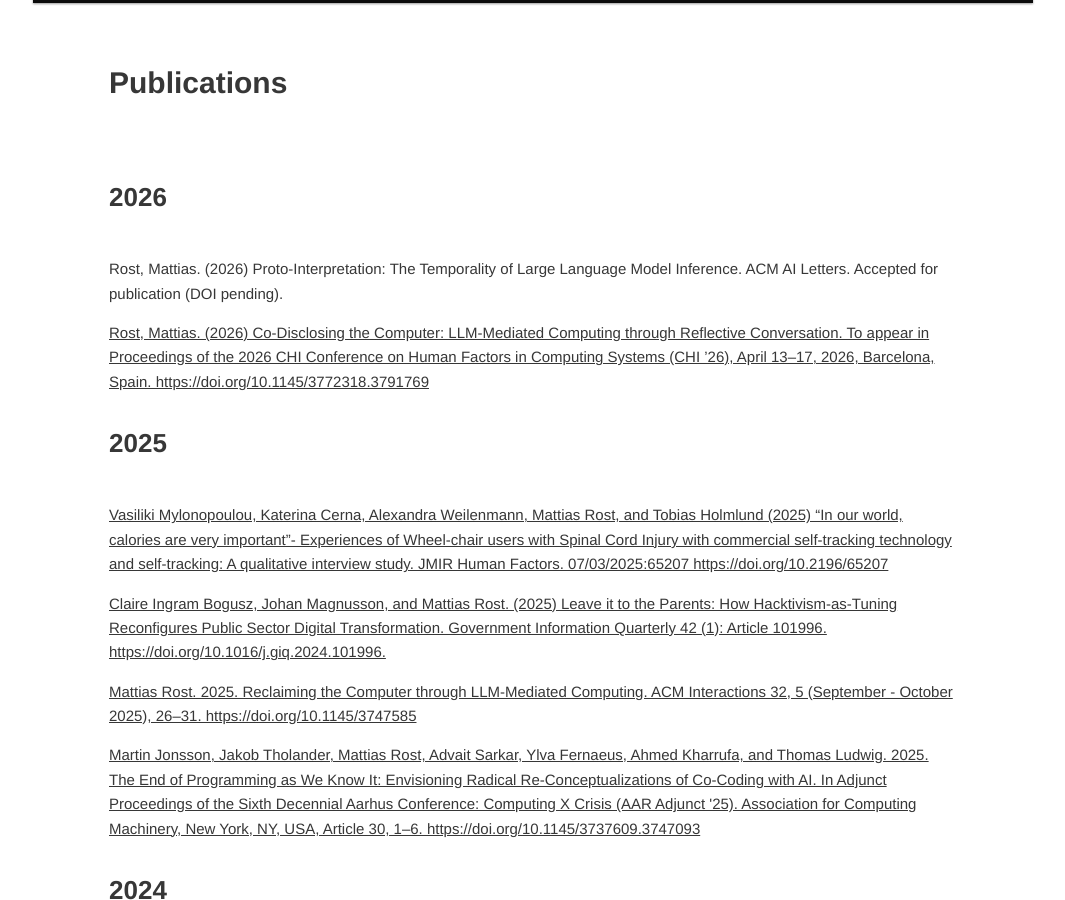
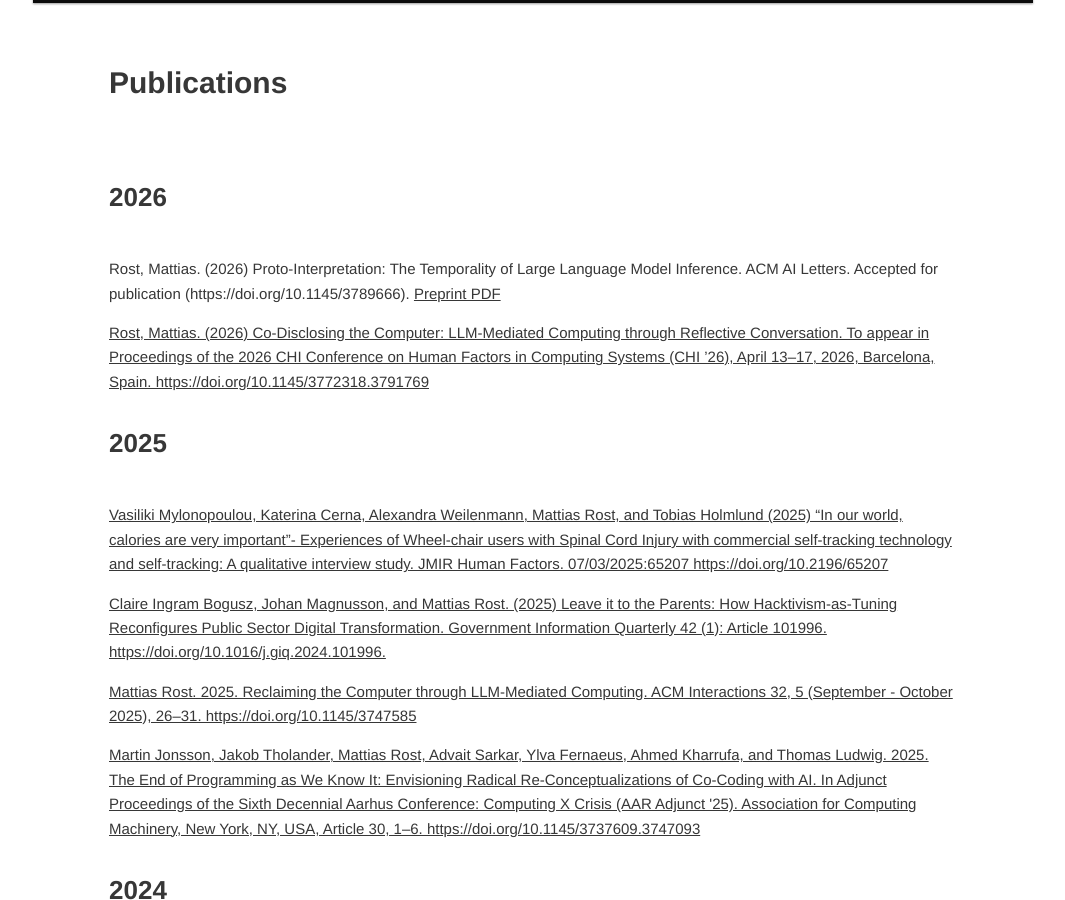
Before and after one commit to rrostt/rrostt.github.io, a Jekyll site: the page built from _pages/2011-09-24-publications.html, in a window 1280 px wide and 900 px high, scrolled down 530 px. Shown: the whole window, without its empty margins (107-1172 px from the left). Built offline with Jekyll 4.4.1, drawn with Linux system fonts in a browser that asks for light colours.

Commit message:
Add 2026 publication details and preprint PDF link for proto interpretation

```diff
--- a/_pages/2011-09-24-publications.html
+++ b/_pages/2011-09-24-publications.html
@@ -25,7 +25,8 @@
     <p>
         Rost, Mattias. (2026)
         Proto-Interpretation: The Temporality of Large Language Model Inference.
-        ACM AI Letters. Accepted for publication (DOI pending).
+        ACM AI Letters. Accepted for publication (https://doi.org/10.1145/3789666).
+        <a href="/assets/publications/rost-2026-protointerpretation.pdf">Preprint PDF</a>
     </p>
     <p><a href="https://doi.org/10.1145/3772318.3791769">
         Rost, Mattias. (2026)
```
Also changed, not shown: 1 other file.
